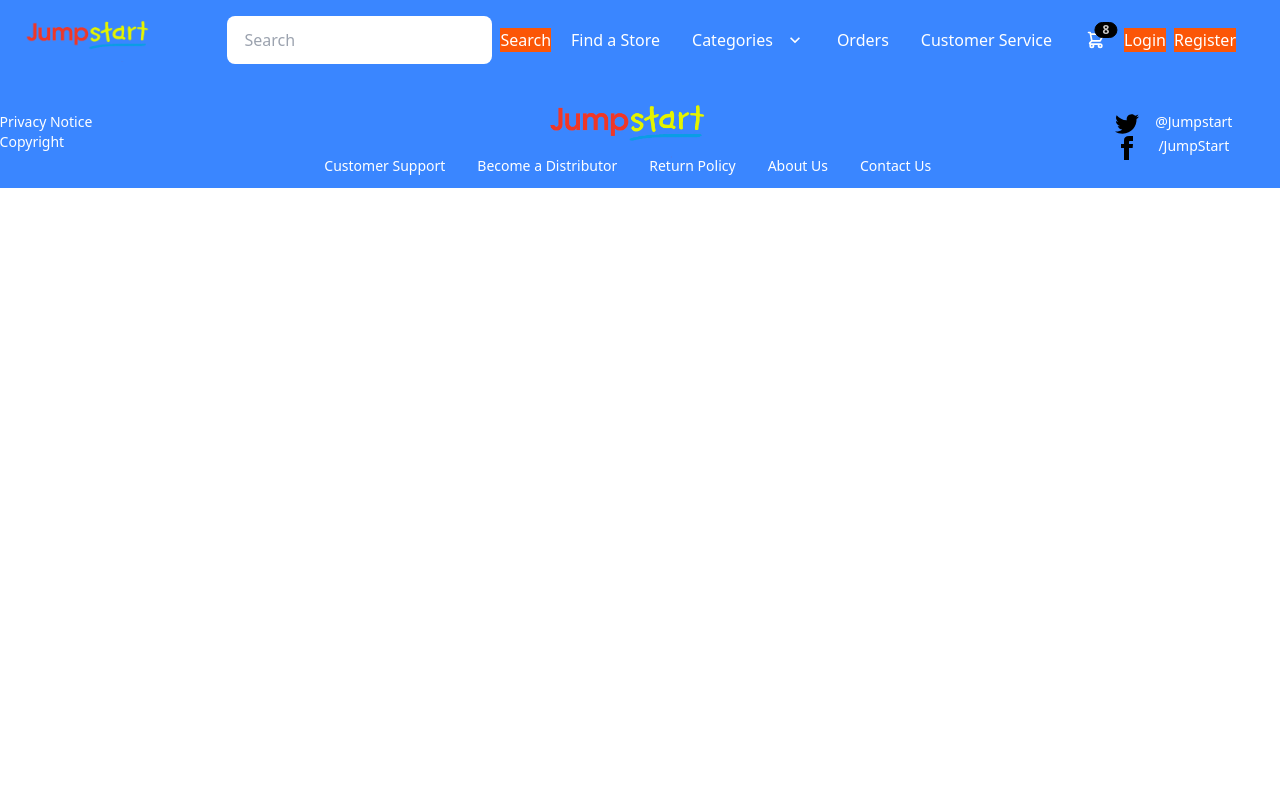
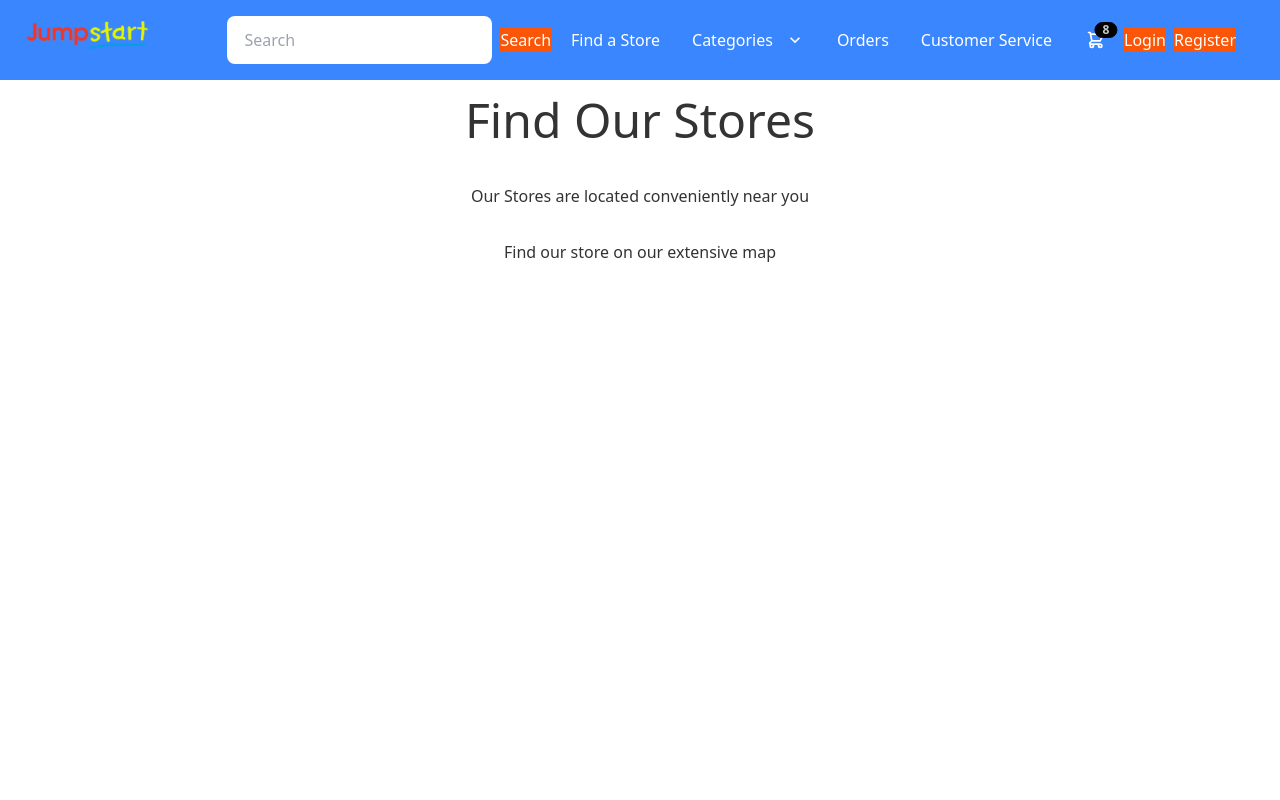
Before and after one commit to EdgarSnow75/JumpStart, a React (Vite) app in the folder Jump-Start/: page /Contact in a window 1280 px wide. Shown: the top 800 px of the page. Built offline with nearby package versions, Linux system fonts and the light colour scheme.

Commit message:
i've added the contact

```diff
--- a/Jump-Start/package.json
+++ b/Jump-Start/package.json
@@ -11,8 +11,13 @@
   "dependencies": {
     "axios": "^1.3.5",
     "daisyui": "^2.51.5",
+    "google-map-react": "^2.2.0",
+    "google-maps-react": "^2.0.6",
     "react": "^18.2.0",
     "react-dom": "^18.2.0",
+    "react-geocode": "^0.2.3",
+    "react-google-autocomplete": "^2.7.3",
+    "react-google-maps": "^9.4.5",
     "react-router-dom": "^6.10.0",
     "webfontloader": "^1.6.28"
   },
--- a/Jump-Start/src/App.jsx
+++ b/Jump-Start/src/App.jsx
@@ -8,7 +8,9 @@ import Header from "./Components/Header";
 import Footer from "./Components/Footer";
 import AboutUs from "./Components/AboutUs";
 import Privacy from "./Components/Privacy";
-import Return from "./Components/Return"
+import Return from "./Components/Return";
+import Contact from "./Components/Contact"
+import Map from "./Components/Location/Map";
 
 const App = () => {
   return (
@@ -21,6 +23,8 @@ const App = () => {
           <Route path="/About" element={<AboutUs/>}></Route>
           <Route path="/Privacy" element={<Privacy/>}></Route>
           <Route path="/Return" element={<Return/>}></Route>
+          <Route path="/Contact" element={<Contact/>}></Route>
+          <Route path="/Map" element={<Map/>}></Route>
         </Routes>
       </BrowserRouter>
 
--- /dev/null
+++ b/Jump-Start/src/Components/Contact.jsx
@@ -0,0 +1,29 @@
+import React from "react"
+
+const Contact = () => {
+    return (
+        <div className="container">
+            <div className="flex grid text-center">
+                <h1 className="text-5xl grid-cols-12 my-4 pb-4">
+                    Find Our Stores
+                </h1>
+
+                <p className="py-2">Our Stores are located conveniently near you</p>
+                <br/>
+                <p className="pb-4">Find our store on our extensive map</p>
+            </div>
+                <div className="container">
+                    <div></div>
+                    <div className="map">
+                        <h2 className="map-h2"></h2>
+                        <div style={{ height: '100vh', width: '100%' }}></div>
+                        <div className="google-map">
+
+                    </div>
+                </div>
+            </div>
+
+        </div>
+    )
+}
+export default Contact
--- /dev/null
+++ b/Jump-Start/src/Components/Location/Map.jsx
@@ -0,0 +1,31 @@
+import React from "react";
+import GoogleMapReact from 'google-map-react';
+
+const AnyReactComponent = ({ text }) => <div>{text}</div>;
+
+export default function SimpleMap(){
+  const defaultProps = {
+    center: {
+      lat: 10.99835602,
+      lng: 77.01502627
+    },
+    zoom: 11
+  };
+
+  return (
+    // Important! Always set the container height explicitly
+    <div style={{ height: '100vh', width: '100vh' }}>
+      <GoogleMapReact
+        bootstrapURLKeys={{ key: "AIzaSyBHxyCP7ICpvtyl9dKY0tA__jpsCtJ2GN4" }}
+        defaultCenter={defaultProps.center}
+        defaultZoom={defaultProps.zoom}
+      >
+        <AnyReactComponent
+          lat={59.955413}
+          lng={30.337844}
+          text="My Marker"
+        />
+      </GoogleMapReact>
+    </div>
+  );
+}
--- /dev/null
+++ b/Jump-Start/src/Components/Location/location.jsx
@@ -0,0 +1,8 @@
+const location ={
+    address : 'Van Boetzelaerstraat 49, 1051 CZ Amsterdam, Netherlands',
+    lat : 52.38229,
+    lng : 4.87206,
+
+}
+
+export default Amsterdam
--- /dev/null
+++ b/Jump-Start/src/Components/css/map.css
@@ -0,0 +1,46 @@
+.map{
+    text-transform: uppercase;
+    font-size: 1rem;
+    padding: 20px;
+    padding-left: 10px;
+    text-align: center;
+  }
+
+  .google-map {
+    width: 100%;
+    height: 60vh;
+  }
+
+  .pin {
+    display: flex;
+    align-items: center;
+    width: 180px;
+    color: var(--main-blue);
+  }
+
+  .pin-icon {
+    font-size: 4rem;
+  }
+
+  .pin-text {
+    font-size: 1.3em;
+  }
+
+  @media screen and (min-width: 799px) {
+    .google-map {
+      height: 80vh;
+    }
+
+    .map {
+      font-size: 1.3rem;
+      font-weight: 400;
+    }
+
+    .pin {
+      width: 15vw;
+    }
+
+    .pin-icon {
+      font-size: 10vw;
+    }
+  }
```
Also changed, not shown: 2 other files (tests, documents, lock files or other folders).
